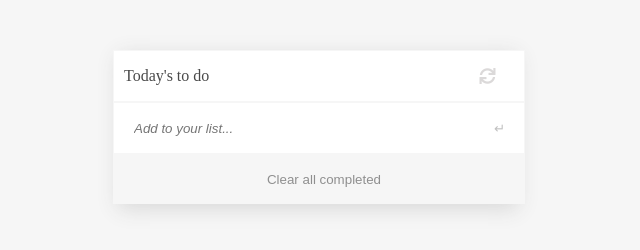
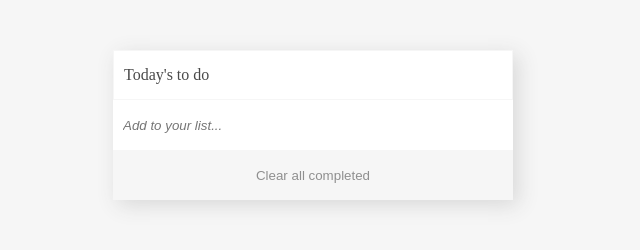
Before and after one commit to Sahar-AbdelSamad/To-do-list, a website built with webpack: page src/index.html in a window 1280 px wide. Shown: the whole page, without its empty margins (327-967 px from the left). Built offline with nearby package versions, Linux system fonts and the light colour scheme.

Commit message:
Update based on reviews in ToDoList-request-review repo

```diff
--- a/src/addAndRemove.js
+++ b/src/addAndRemove.js
@@ -30,6 +30,7 @@ export class ToDoList {
   addtask = () => {
     this.inputTask.addEventListener('keyup', (event) => {
       if (event.keyCode === 13) {
+        if (this.inputTask.value) {
           const newTask = {
             description: this.inputTask.value,
             index: this.tasks.length + 1,
@@ -39,16 +40,30 @@ export class ToDoList {
           this.localStorage(newTaskAdded);
           this.inputTask.value = '';
         }
+      }
     });
   };
 
   editTask = () => {
-    document.querySelectorAll('.dots').forEach((item) => {
+    const dots = document.querySelectorAll('.dots');
+    dots.forEach((item) => {
       item.addEventListener('click', () => {
+        const parent = item.parentNode;
         const trash = document.querySelector('.trash');
+        const editInput = document.createElement('input');
         if (trash === null) {
-          const parent = item.parentNode;
-          const editInput = document.createElement('input');
+          this.changeInputTaskStyle(parent, editInput);
+          // Save updated Task
+          this.saveUpdatedTask(parent, editInput);
+          // removeTask
+          const trash = document.querySelector('.trash');
+          trash.addEventListener('click', () => this.removeTask(parent.id));
+        }
+      });
+    });
+  }
+
+  changeInputTaskStyle = (parent, editInput) => {
     editInput.name = 'newValue';
     editInput.className = 'newInput';
     editInput.value = parent.childNodes[3].lastChild.data;
@@ -57,17 +72,11 @@ export class ToDoList {
     parent.innerHTML = '<input type="checkbox" class="box"><i class="fas fa-trash-alt trash"></i>';
     parent.appendChild(editInput);
     document.querySelector('.newInput').focus();
-          // removeTask
-          const trash = document.querySelector('.trash');
-          trash.addEventListener('click', () => this.removeTask(parent.id));
-          // Save updated Task
+  }
+
+  saveUpdatedTask = (parent, editInput) => {
     editInput.addEventListener('keyup', (event) => {
       if (event.keyCode === 13) {
-              const li = document.createElement('li');
-              li.textContent = editInput.value;
-              parent.innerHTML = '<i class="fas fa-ellipsis-v dots"></i><input type="checkbox" class="box">';
-              parent.className = 'listItem';
-              parent.appendChild(li);
         const newTaskUpdated = this.tasks.map((item) => ({
           description: item.description,
           index: item.index,
@@ -78,9 +87,6 @@ export class ToDoList {
       }
     });
   }
-      });
-    });
-  };
 
   removeTask = (index) => {
     const beforRemovedItem = this.tasks.slice(0, index);
--- a/src/index.html
+++ b/src/index.html
@@ -9,19 +9,12 @@
 </head>
 
 <body>
-    <div class="to-do">
-        <div class="today-todo">
-            <p>Today's to do</p>
-            <i class="fas fa-sync"></i>
-        </div>
-        <div class="text">
-            <input type="text" class="inputTask" placeholder="Add to your list...">
-            <button class="submit" type="submit">↵</button>
-        </div>
-        <ul class="listItems">
-        </ul>
-        <button class="clear">Clear all completed</button>
-    </div>
+    <main class="to-do">
+        <p>Today's to do</p>
+        <input type="text" class="inputTask" placeholder="Add to your list...">
+        <ul class="listItems"></ul>
+        <button class="clear" type="button">Clear all completed</button>
+    </main>
 </body>
 
 </html>
--- a/src/style.css
+++ b/src/style.css
@@ -3,6 +3,7 @@
   padding: 0;
   background-color: #f6f6f6;
   color: #494949;
+  box-sizing: border-box;
 }
 
 .to-do {
@@ -12,41 +13,42 @@
   margin-top: 50px;
 }
 
-.today-todo,
-.text,
+.to-do p,
+.inputTask,
 .listItem,
 .clear,
 .newValue {
   border: 1px solid #f6f6f6;
   background-color: white;
-  width: 400px;
+  width: 100%;
   height: 50px;
   display: flex;
   align-items: center;
   padding-left: 10px;
 }
 
-.text input {
+.inputTask {
   font-style: italic;
-  width: 90%;
-  padding-left: 10px;
-}
-
-.submit,
-.text input {
-  background-color: white;
-  border: none;
-  height: 50px;
-}
-
-.text input:focus,
-.newInput {
-  outline: none !important;
   border: none;
 }
 
-.submit {
-  color: #c0c0c0;
+.inputTask:focus,
+.newInput {
+  outline: none;
+  border: none;
+}
+
+.clear {
+  background-color: #f6f6f6;
+  color: #8f8f8f;
+  justify-content: center;
+  padding-left: 0;
+}
+
+.listItems li {
+  list-style-type: none;
+  cursor: move;
+  background-color: darkgrey;
 }
 
 .listItem {
@@ -57,14 +59,7 @@
   border: 1px solid black;
 }
 
-.listItems li {
-  list-style-type: none;
-  cursor: move;
-  background-color: darkgrey;
-}
-
 .listItem,
-.today-todo,
 .newValue {
   display: flex;
   align-items: center;
@@ -77,41 +72,30 @@
 }
 
 .listItem li,
-.today-todo p {
-  order: 1;
-  width: 90%;
+i,
+.newInput {
   background-color: white;
 }
 
+.listItem li {
+  order: 1;
+  width: 90%;
+}
+
 i {
-  background-color: white;
   color: #dbd9d9;
   order: 2;
   width: 10%;
 }
 
-.today-todo i {
-  margin-right: 5px;
-}
-
-.clear {
-  background-color: #f6f6f6;
-  color: #8f8f8f;
-  justify-content: center;
-  width: 412px;
-}
-
-.newValue {
+.newValue,
+.newInput,
+.newValue i {
   background-color: #fffec6;
 }
 
 .newInput {
   width: 90%;
-  background-color: #fffec6;
-}
-
-.newValue i {
-  background-color: #fffec6;
 }
 
 .fa-ellipsis-v:hover {
```
Lines whose indentation alone changed are shown as unchanged.
